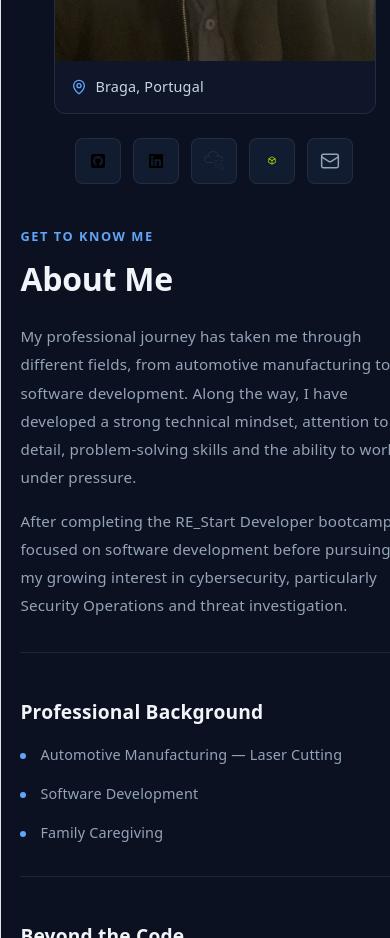
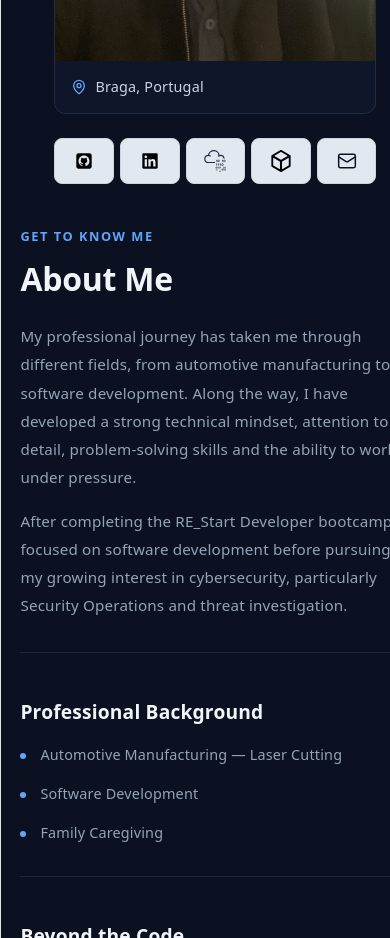
Before and after one commit to pjsmdev/pjsmdev.github.io, a React (Vite) app: page / in a window 390 px wide. Shown: the part 1780-2718 px from the top of the page. Built offline with nearby package versions, Linux system fonts and the light colour scheme.

Commit message:
style: improve social icons visibility and responsive layout

```diff
--- a/src/sections/About.tsx
+++ b/src/sections/About.tsx
@@ -22,7 +22,7 @@ const socialLinks = [
   },
   {
     name: 'Hack The Box',
-    icon: '/images/icons/hack-the-box.svg',
+    icon: '/images/icons/hack-the-box-mono.svg',
     url: '#', // TODO: Add Hack The Box profile URL
   },
 ]
--- a/src/styles/About.css
+++ b/src/styles/About.css
@@ -54,34 +54,32 @@
 
 /* Social Links */
 .about-social-links {
-  display: flex;
-  flex-wrap: wrap;
-  align-items: center;
-  gap: 0.75rem;
+  display: grid;
+  grid-template-columns: repeat(5, minmax(0, 1fr));
+  gap: 0.5rem;
+  width: 100%;
 }
 
 .about-social-links a {
   display: flex;
   align-items: center;
   justify-content: center;
-  width: 44px;
+  width: 100%;
   height: 44px;
-  color: #94a3b8;
-  background: #111c30;
-  border: 1px solid rgba(148, 163, 184, 0.12);
+  color: #0b1120;
+  background: #e2e8f0;
+  border: 1px solid #cbd5e1;
   border-radius: 8px;
   text-decoration: none;
   transition:
-    color 0.2s ease,
     background-color 0.2s ease,
     border-color 0.2s ease,
     transform 0.2s ease;
 }
 
 .about-social-links a:hover {
-  color: #60a5fa;
-  background: #172943;
-  border-color: rgba(96, 165, 250, 0.4);
+  background: #cbd5e1;
+  border-color: #60a5fa;
   transform: translateY(-2px);
 }
 
@@ -93,8 +91,8 @@
 /* Local SVG Social Icons */
 .about-social-icon {
   display: block;
-  width: 20px;
-  height: 20px;
+  width: 22px;
+  height: 22px;
   object-fit: contain;
 }
 
@@ -218,12 +216,8 @@
     max-width: 320px;
   }
 
-  .about-photo {
-    aspect-ratio: 4 / 5;
-  }
-
   .about-social-links {
-    justify-content: center;
+    gap: 0.5rem;
   }
 
   .about-content {
```
Also changed, not shown: public/images/icons/hack-the-box-mono.svg (added), public/images/icons/hack-the-box.svg (deleted).
